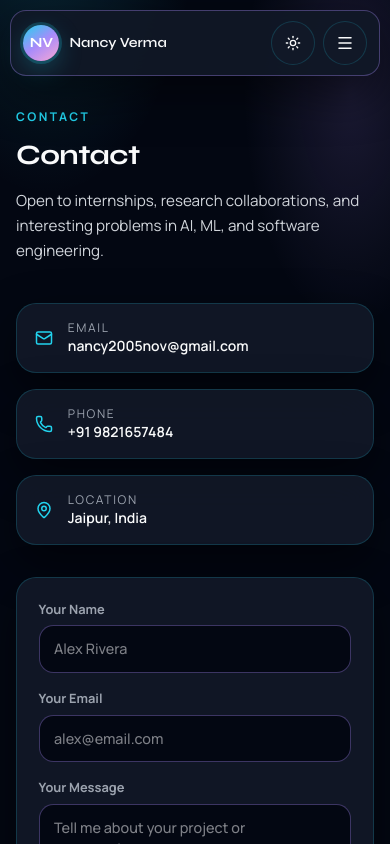
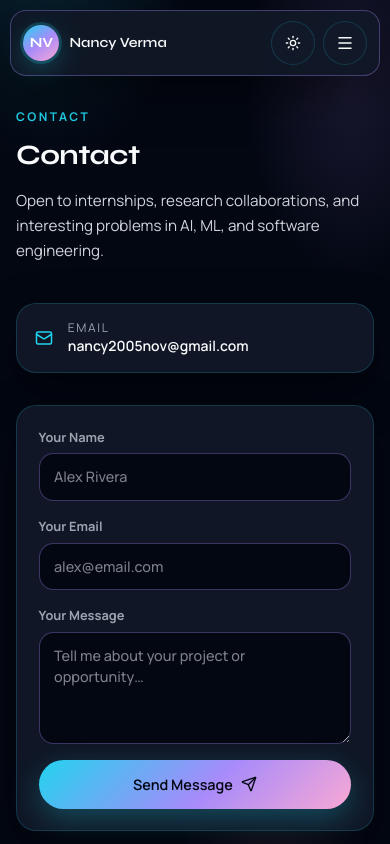
Before and after one commit to Nancy20052020/Portfolio_Nancy, a Next.js app: page /contact in a window 390 px wide. Shown: the top 844 px of the page. Built offline with nearby package versions, Linux system fonts and the light colour scheme.

Commit message:
Remove phone and location from Contact
Keep email as the only contact detail shown on the Contact page.

Co-authored-by: Nancy20052020 <Nancy20052020@users.noreply.github.com>

```diff
--- a/src/components/sections/Contact.tsx
+++ b/src/components/sections/Contact.tsx
@@ -1,7 +1,7 @@
 "use client";
 
 import { useState, type FormEvent } from "react";
-import { Mail, Phone, MapPin, Send } from "lucide-react";
+import { Mail, Send } from "lucide-react";
 import { profile } from "@/data/content";
 
 export function Contact() {
@@ -47,31 +47,6 @@ export function Contact() {
                 </p>
               </div>
             </a>
-            <a
-              href={`tel:${profile.phone.replace(/\s/g, "")}`}
-              className="contact-row glass-panel"
-            >
-              <Phone size={18} />
-              <div>
-                <p className="text-xs uppercase tracking-[0.14em] text-[var(--text-muted)]">
-                  Phone
-                </p>
-                <p className="text-sm font-semibold text-[var(--heading)]">
-                  {profile.phone}
-                </p>
-              </div>
-            </a>
-            <div className="contact-row glass-panel">
-              <MapPin size={18} />
-              <div>
-                <p className="text-xs uppercase tracking-[0.14em] text-[var(--text-muted)]">
-                  Location
-                </p>
-                <p className="text-sm font-semibold text-[var(--heading)]">
-                  {profile.location}
-                </p>
-              </div>
-            </div>
           </div>
 
           <form onSubmit={onSubmit} className="contact-form glass-panel reveal-item">
```
